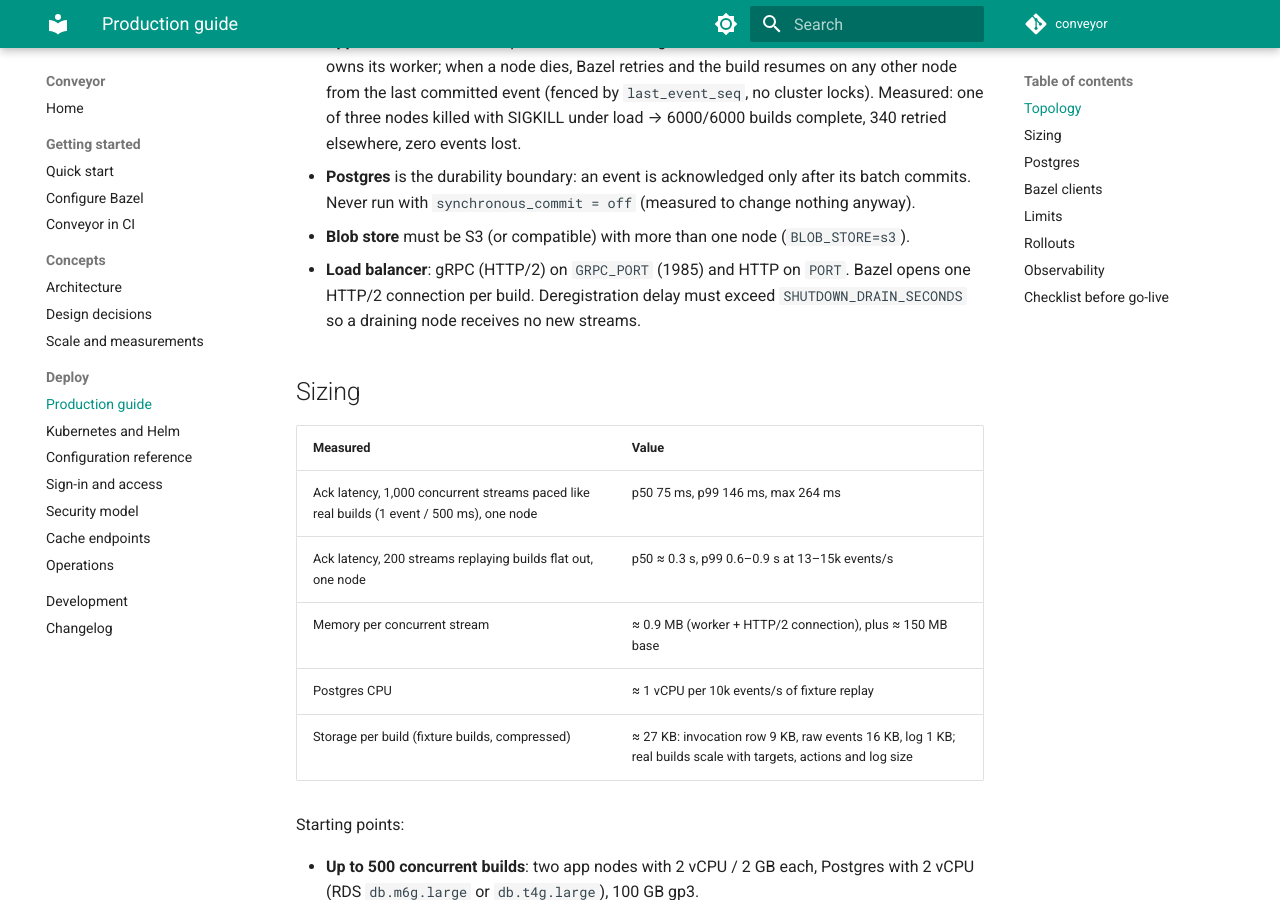
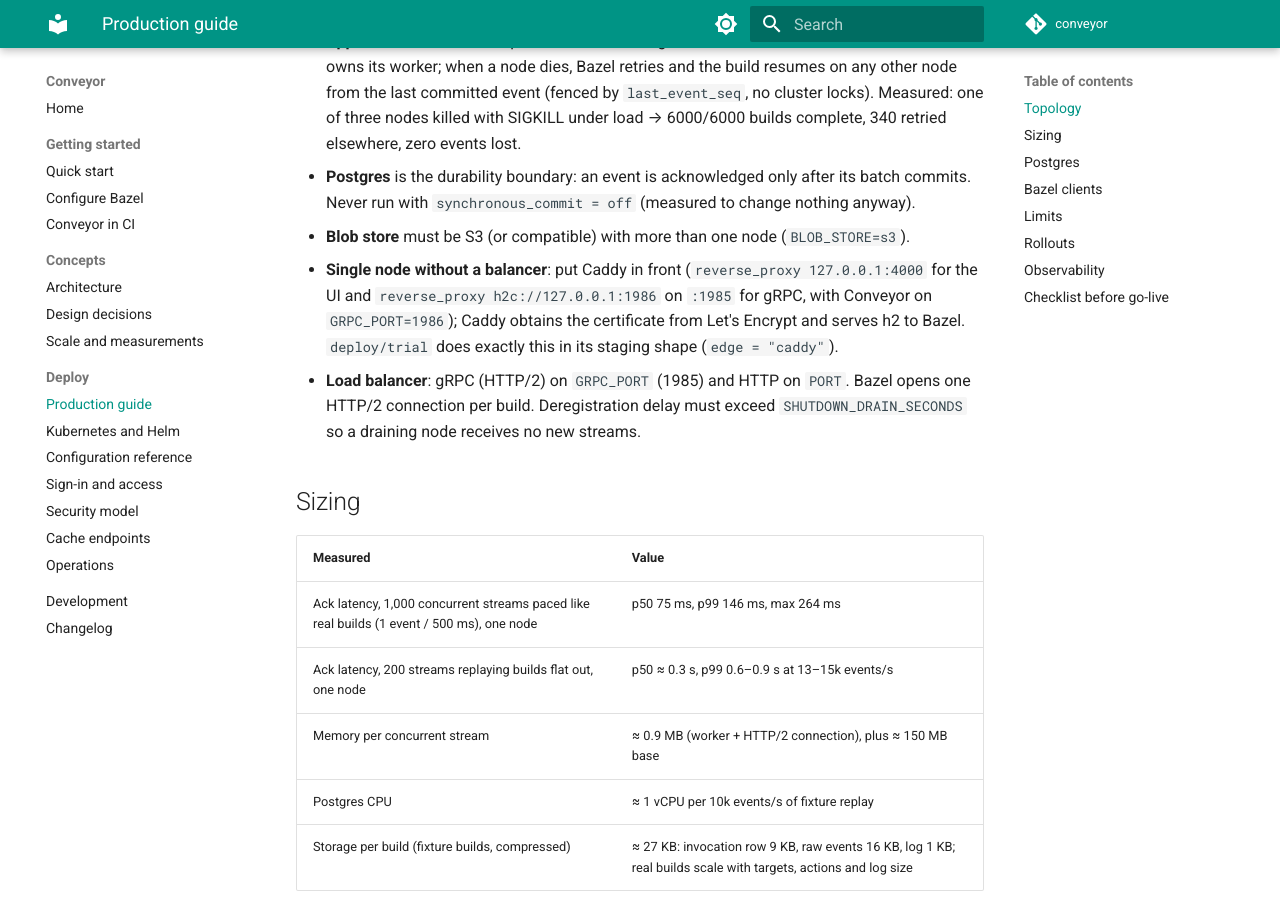
Before and after one commit to erneestoc/conveyor, an MkDocs documentation site: the page built from docs/production.md, in a window 1280 px wide and 900 px high, scrolled down 319 px. Built offline with MkDocs 1.6.1 and Material for MkDocs 9.7.7, drawn with Linux system fonts in a browser that asks for light colours; comment, search, counter and statistics services are not loaded.

Commit message:
Trial stack: Caddy single-node edge, database TLS, restore from snapshot
edge = "caddy" runs one node with a Caddy sidecar (Let's Encrypt on 443,
gRPC/h2 on 1985, Conveyor on 4000/1986), an Elastic IP claimed at boot
and DNS on it, no balancer; edge = "nlb" keeps the balancer for soak
windows. Nodes verify RDS with the global bundle (DATABASE_SSL=true) and
rds.force_ssl is on. db_snapshot_identifier builds a fresh stack from a
backup. The default stays nlb until the running soak ends.

Co-Authored-By: Claude Fable 5.1 <noreply@anthropic.com>
Claude-Session: https://claude.ai/code/session_013T4qUDStW7F9C64ivhxJdn

```diff
--- a/docs/production.md
+++ b/docs/production.md
@@ -14,6 +14,10 @@ on your own hardware before committing to a size (`mix conveyor.loadgen --help`)
 - **Postgres** is the durability boundary: an event is acknowledged only after its batch
   commits. Never run with `synchronous_commit = off` (measured to change nothing anyway).
 - **Blob store** must be S3 (or compatible) with more than one node (`BLOB_STORE=s3`).
+- **Single node without a balancer**: put Caddy in front (`reverse_proxy 127.0.0.1:4000`
+  for the UI and `reverse_proxy h2c://127.0.0.1:1986` on `:1985` for gRPC, with Conveyor
+  on `GRPC_PORT=1986`); Caddy obtains the certificate from Let's Encrypt and serves h2 to
+  Bazel. `deploy/trial` does exactly this in its staging shape (`edge = "caddy"`).
 - **Load balancer**: gRPC (HTTP/2) on `GRPC_PORT` (1985) and HTTP on `PORT`. Bazel opens
   one HTTP/2 connection per build. Deregistration delay must exceed
   `SHUTDOWN_DRAIN_SECONDS` so a draining node receives no new streams.
```
Also changed, not shown: deploy/trial/README.md (+16 -0 lines), 4 other files.
